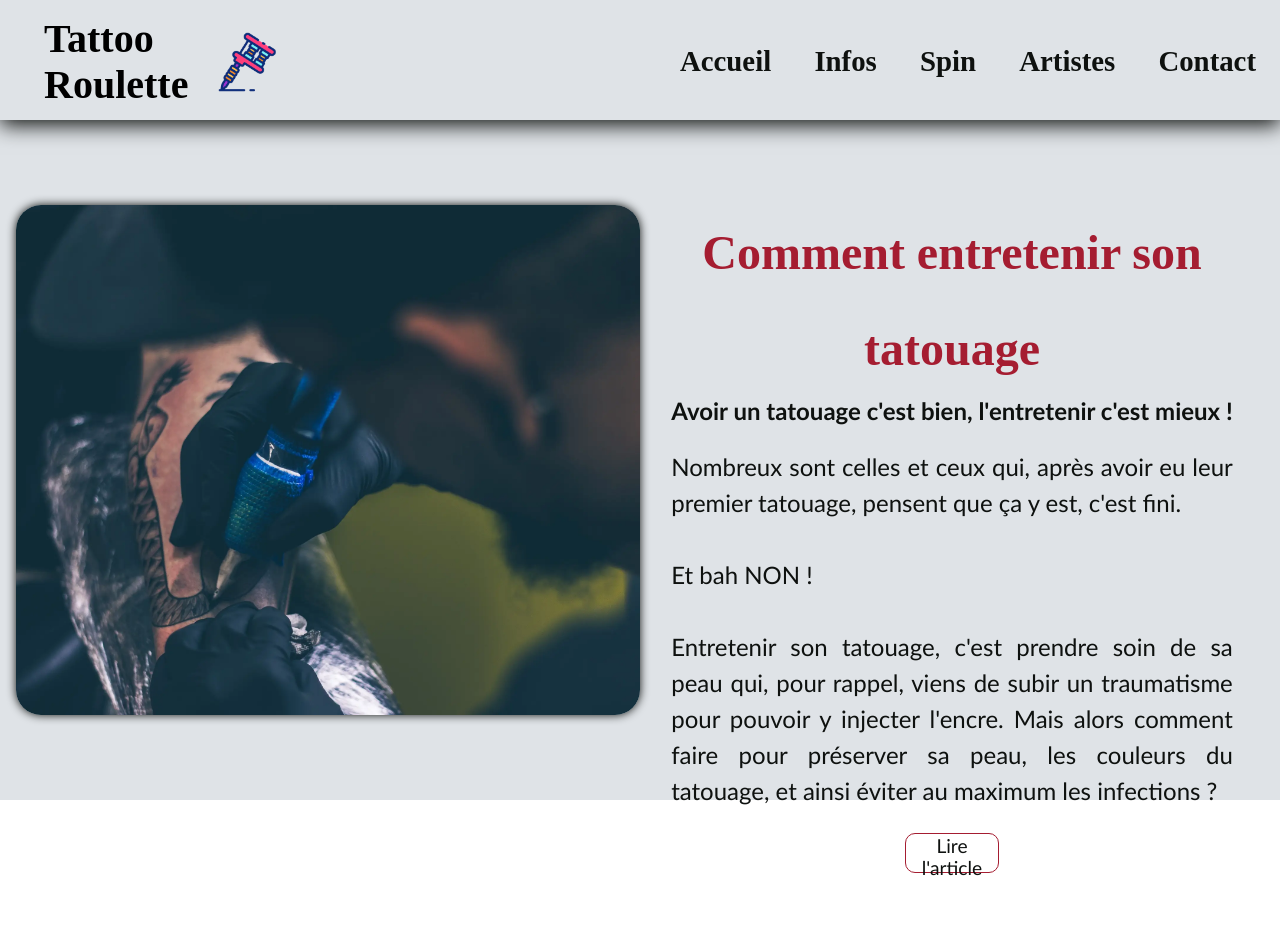
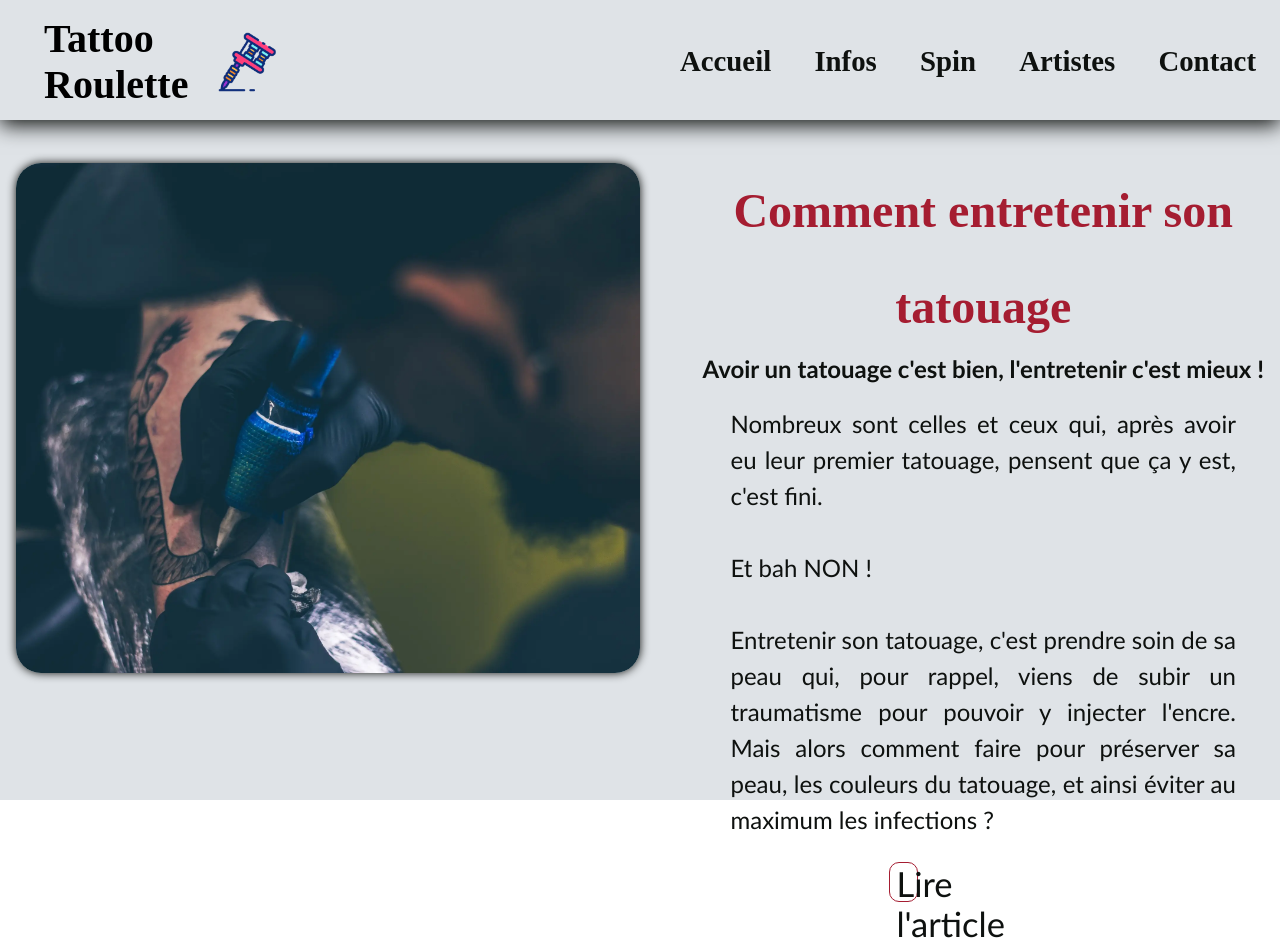
Before and after one commit to 3mpty78/Tattoo, a React (Create React App) app in the folder tattoo-roulette/: page /infos in a window 1280 px wide. Before the commit the page ends 879 px from the top, so only its background shows below. Built offline with nearby package versions, Linux system fonts and the light colour scheme.

Commit message:
Created Heal.js

```diff
--- a/tattoo-roulette/src/App.js
+++ b/tattoo-roulette/src/App.js
@@ -1,6 +1,7 @@
 import { BrowserRouter, Routes, Route } from "react-router-dom";
 import Artists from "./Pages/Artists";
 import Contact from "./Pages/Contact";
+import Heal from "./Pages/Heal";
 import Home from "./Pages/Home";
 import Infos from "./Pages/Infos";
 import Spin from "./Pages/Spin";
@@ -17,6 +18,7 @@ function App() {
           <Route path="/infos" element={<Infos />} />
           <Route path="/artists" element={<Artists />} />
           <Route path="/contact" element={<Contact />} />
+          <Route path="/heal" element={<Heal />} />
         </Routes>
       </BrowserRouter>
     </>
--- /dev/null
+++ b/tattoo-roulette/src/Pages/Heal.js
@@ -0,0 +1,12 @@
+import React from "react";
+import Header from "../Components/Header";
+
+const Heal = () => {
+  return (
+    <>
+      <Header />
+    </>
+  );
+};
+
+export default Heal;
--- a/tattoo-roulette/src/Pages/Infos.js
+++ b/tattoo-roulette/src/Pages/Infos.js
@@ -1,4 +1,5 @@
 import React from "react";
+import { NavLink } from "react-router-dom";
 import Header from "../Components/Header";
 
 const Infos = () => {
@@ -7,7 +8,7 @@ const Infos = () => {
       <Header />
       <section id="infos">
         <article className="soins">
-          <div className="imgContainer"></div>
+          <div className="healImg"></div>
           <div className="textContainer">
             <h2>Comment entretenir son tatouage</h2>
             <h3>Avoir un tatouage c'est bien, l'entretenir c'est mieux !</h3>
@@ -22,9 +23,12 @@ const Infos = () => {
               l'encre. Mais alors comment faire pour préserver sa peau, les
               couleurs du tatouage, et ainsi éviter au maximum les infections ?
             </p>
-            <button id="btn">Lire l'article</button>
+            <NavLink to="/heal">
+              <button id="btn">Lire l'article</button>
+            </NavLink>
           </div>
         </article>
+        <div className="barre"></div>
       </section>
     </>
   );
--- a/tattoo-roulette/src/Styles/infos.css
+++ b/tattoo-roulette/src/Styles/infos.css
@@ -12,7 +12,7 @@
   height: 75%;
   padding: 0 1em;
 }
-.soins .imgContainer {
+.soins .healImg {
   width: 50%;
   height: 100%;
   border-radius: 25px;
@@ -20,7 +20,7 @@
   background: url(../assets/img/heal2.webp) no-repeat center/cover;
 }
 .textContainer {
-  width: 50%;
+  width: 45%;
   display: flex;
   flex-flow: column nowrap;
   align-items: center;
```
